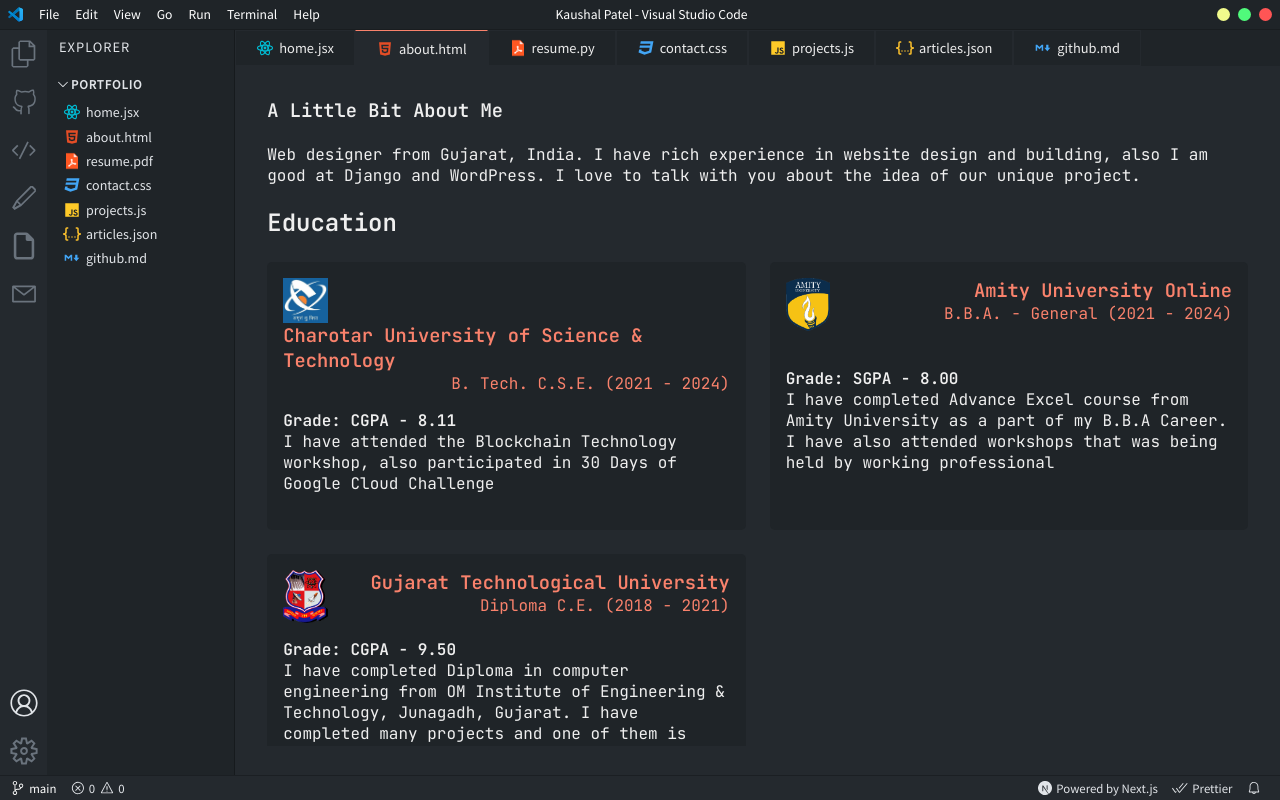
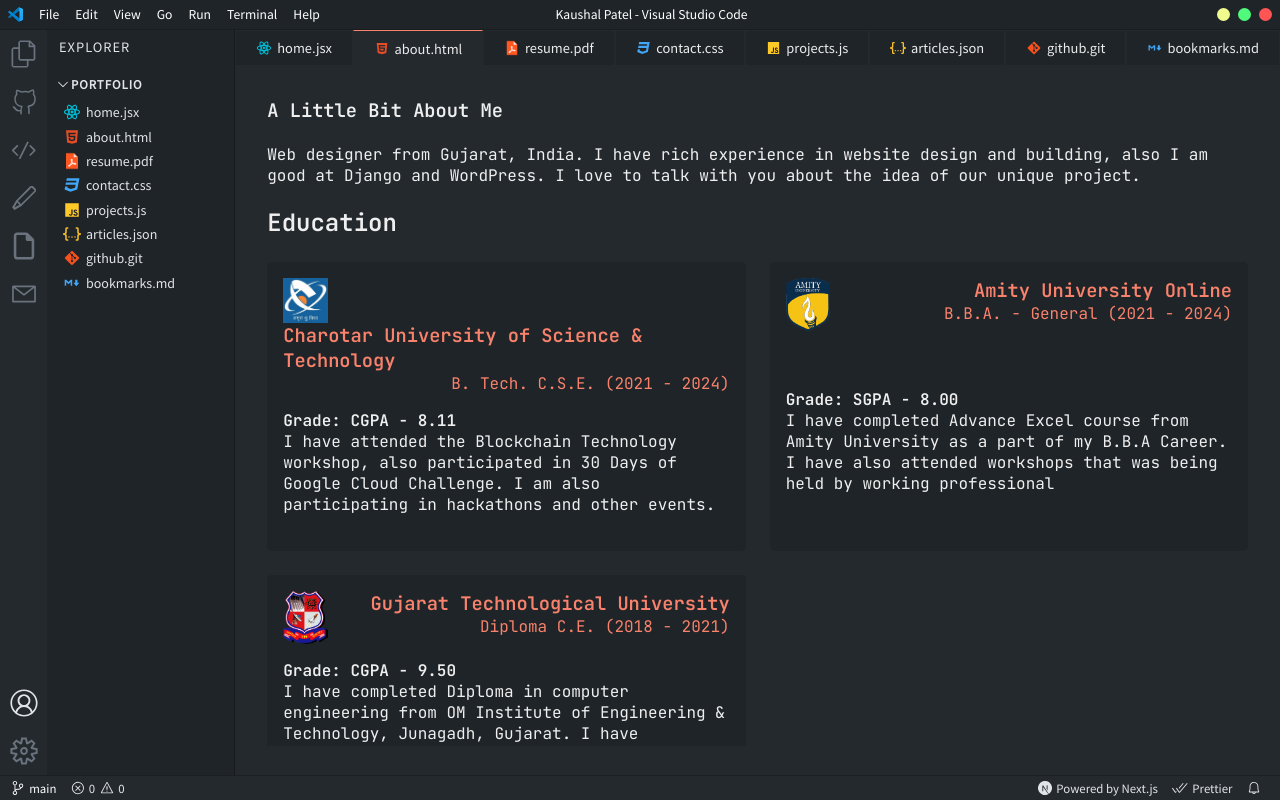
Before and after one commit to patel-raj1/Portfolio, a Next.js app: page /about in a window 1280 px wide. Built offline with nearby package versions, Linux system fonts and the light colour scheme.

Commit message:
Bookmarks Page Added

```diff
--- a/components/ContactCode.jsx
+++ b/components/ContactCode.jsx
@@ -9,7 +9,7 @@
   {
     social: 'email',
     link: 'mr.kaushal.p@gmail.com',
-    href: 'mailto:mr.kaushal.p+contact@gmail.com',
+    href: 'mailto:hello@kaushalpatel.info',
   },
   {
     social: 'github',
--- a/components/Explorer.jsx
+++ b/components/Explorer.jsx
@@ -36,8 +36,13 @@
     icon: 'json_icon.svg',
   },
   {
-    name: 'github.md',
+    name: 'github.git',
     path: '/github',
+    icon: 'git_icon.svg',
+  },
+  {
+    name: 'bookmarks.md',
+    path: '/bookmarks',
     icon: 'markdown_icon.svg',
   },
 ];
--- a/components/ProjectCard.jsx
+++ b/components/ProjectCard.jsx
@@ -26,6 +26,7 @@
               Source Code
             </a>
           )}
+          {project.demo && (
           <a
             href={project.demo}
             target="_blank"
@@ -34,6 +35,7 @@
           >
             Live Demo
           </a>
+          )}
         </div>
       </div>
     </div>
--- a/components/Tabsbar.jsx
+++ b/components/Tabsbar.jsx
@@ -6,11 +6,12 @@
     <div className={styles.tabs}>
       <Tab icon="/react_icon.svg" filename="home.jsx" path="/" />
       <Tab icon="/html_icon.svg" filename="about.html" path="/about" />
-      <Tab icon="/pdf.png" filename="resume.py" path="/resume" />
+      <Tab icon="/pdf.png" filename="resume.pdf" path="/resume" />
       <Tab icon="/css_icon.svg" filename="contact.css" path="/contact" />
       <Tab icon="/js_icon.svg" filename="projects.js" path="/projects" />
       <Tab icon="/json_icon.svg" filename="articles.json" path="/articles" />
-      <Tab icon="/markdown_icon.svg" filename="github.md" path="/github" />
+      <Tab icon="/git_icon.svg" filename="github.git" path="/github" />
+      <Tab icon="/markdown_icon.svg" filename="bookmarks.md" path="/bookmarks" />
     </div>
   );
 };
--- a/pages/about.jsx
+++ b/pages/about.jsx
@@ -20,7 +20,7 @@
             <h3 className={styles.title}>Charotar University of Science & Technology</h3>
             <span className={styles.span}>B. Tech. C.S.E. (2021 - 2024)</span>
           </div>
-          <p className={styles.desc}><b>Grade: CGPA - 8.11</b><br/>I have attended the Blockchain Technology workshop, also participated in 30 Days of Google Cloud Challenge</p>
+          <p className={styles.desc}><b>Grade: CGPA - 8.11</b><br/>I have attended the Blockchain Technology workshop, also participated in 30 Days of Google Cloud Challenge. I am also participating in hackathons and other events.</p>
         </div>
         <div className={styles.card}>
           <div>
```
Also changed, not shown: pages/bookmarks.jsx (added, +15 -0 lines), public/git_icon.svg (added).
